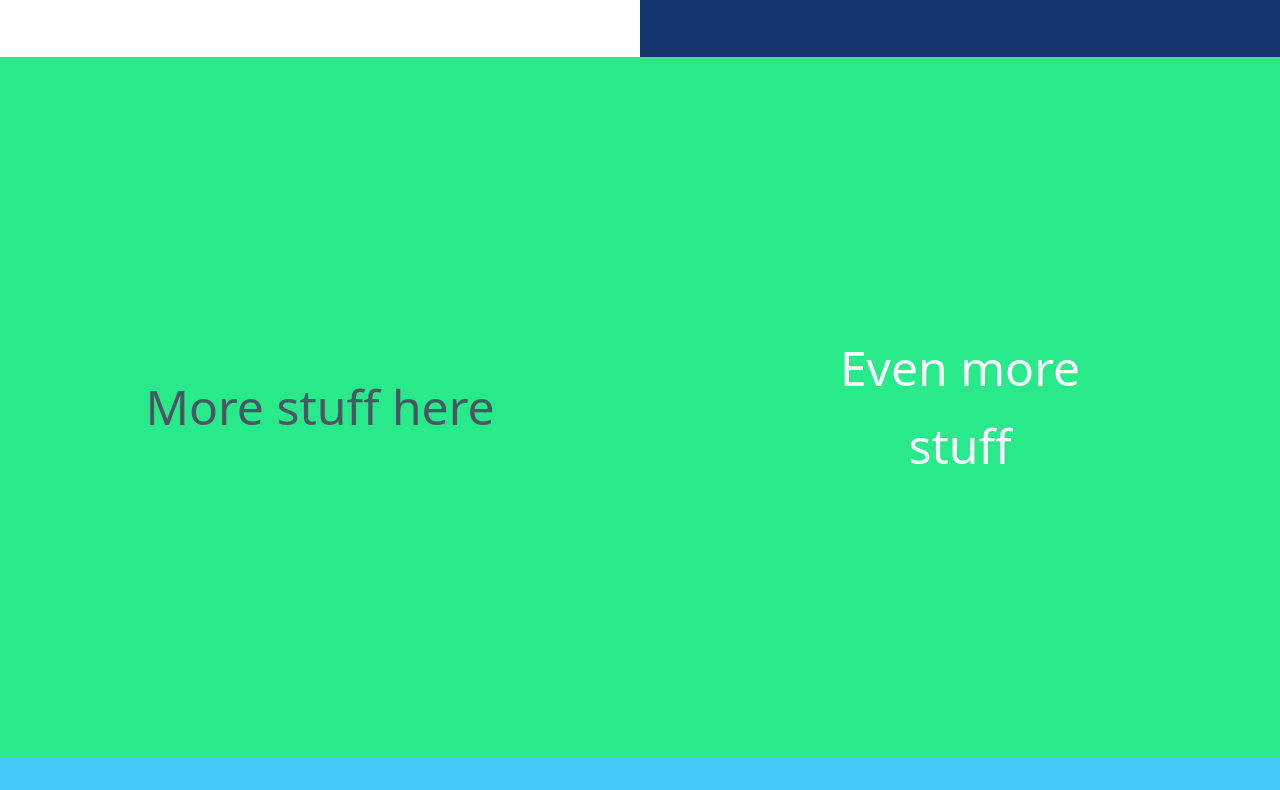
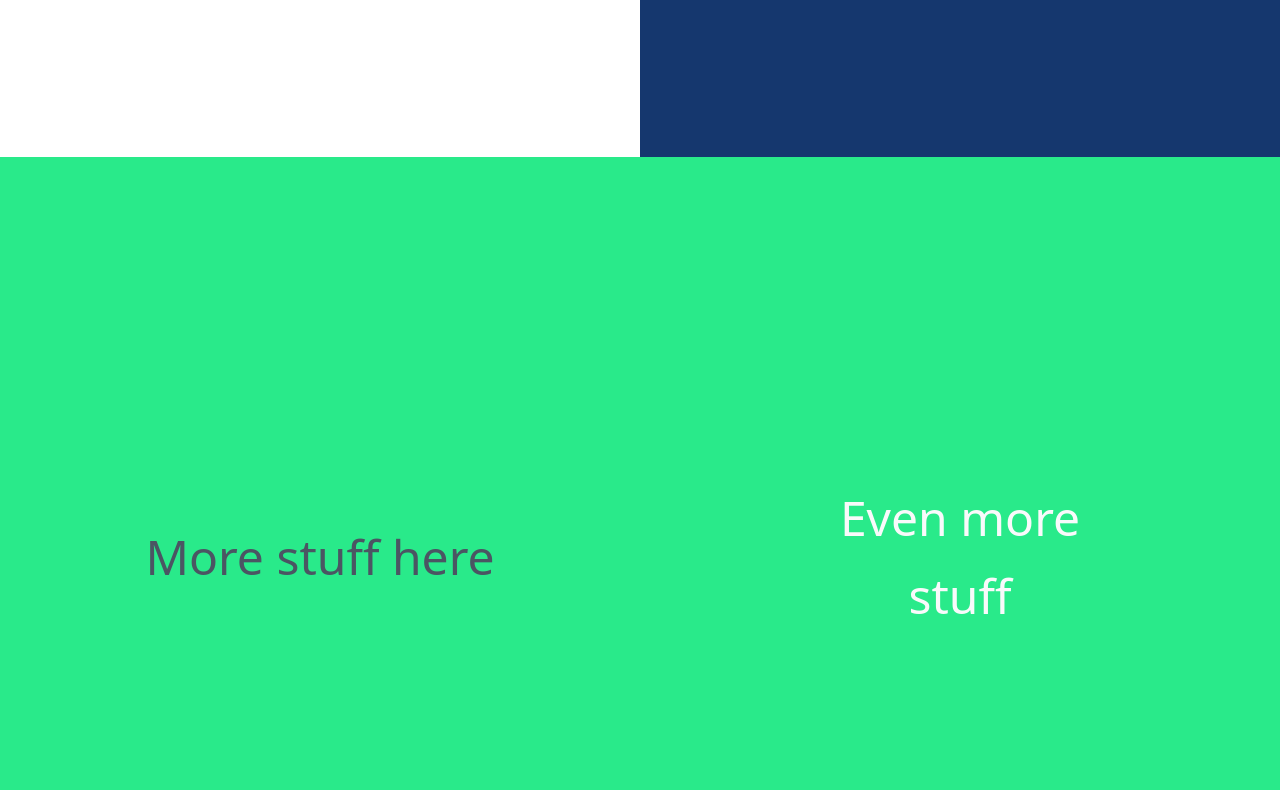
Before and after one commit to symphony-framework/symphony-framework.github.io, a website: page index.html in a window 1280 px wide. Shown: the part 643-1433 px from the top of the page. Drawn offline with Linux system fonts and the light colour scheme.

Commit message:
Change height of intro panels
Co-authored-by: Mykolas Viningas <m.viningas@gmail.com>
Co-authored-by: Diego Ramirez <Dhernandez2448@gmail.com>
Co-authored-by: Yusuf Birader <yusuf.birader@hotmail.com>

```diff
--- a/stylesheets/index.css
+++ b/stylesheets/index.css
@@ -4,7 +4,7 @@
 
 @layer components {
   .intro-panels {
-    @apply flex flex-row h-[700px] w-full;
+    @apply flex flex-row h-screen w-full;
   }
 
   .intro-panel {
```
Also changed, not shown: stylesheets/styles.css.
